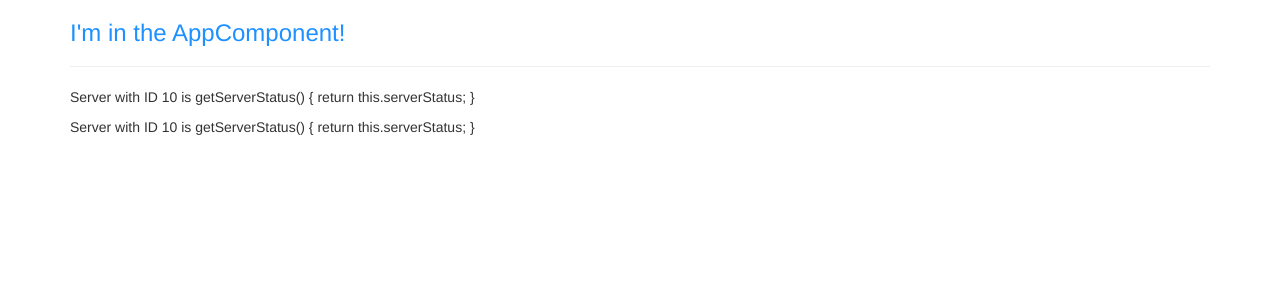
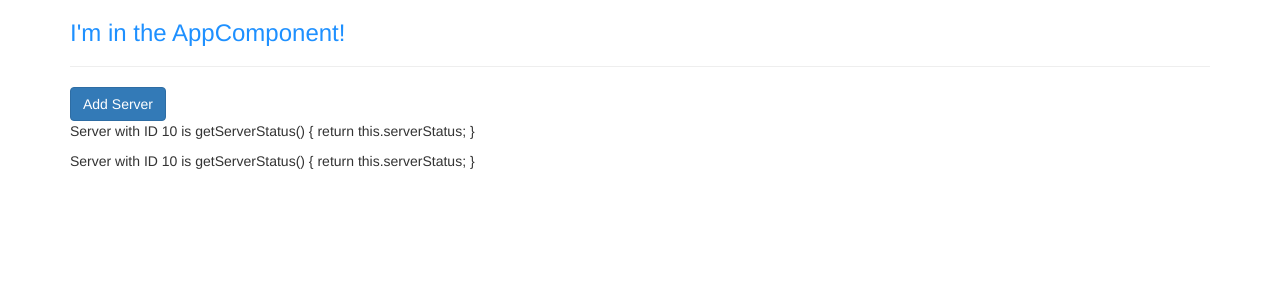
Before and after one commit to nikolaynikolo91/angular-complete-guide, an Angular app in the folder angular-guide/: page / in a window 1280 px wide. Shown: the top 300 px of the page. Built offline with nearby package versions, Linux system fonts and the light colour scheme.

Commit message:
property binding

```diff
--- a/angular-guide/src/app/servers/servers.component.html
+++ b/angular-guide/src/app/servers/servers.component.html
@@ -1,2 +1,3 @@
+<button class="btn btn-primary" [disabled]="!allowNewServer">Add Server</button>
 <app-server></app-server>
 <app-server></app-server>
--- a/angular-guide/src/app/servers/servers.component.ts
+++ b/angular-guide/src/app/servers/servers.component.ts
@@ -1,15 +1,22 @@
 import { Component, OnInit } from '@angular/core';
 
 @Component({
-  selector: 'app-servers',
   // selector: '[app-servers]',
   // selector: '.app-servers',
-  template: `
-  <app-server></app-server>
-  <app-server></app-server>`,
-  styleUrls: ['./servers.component.scss']
+  selector: 'app-servers',
+  // template: ` <app-server></app-server>
+  //   <app-server></app-server>`,
+  templateUrl: './servers.component.html',
+  styleUrls: ['./servers.component.scss'],
 })
-export class ServersComponent {
+export class ServersComponent implements OnInit {
+  allowNewServer = false;
 
+  constructor() {
+    setTimeout(() => {
+      this.allowNewServer = true;
+    }, 2000);
+  }
 
+  ngOnInit(): void {}
 }
```
